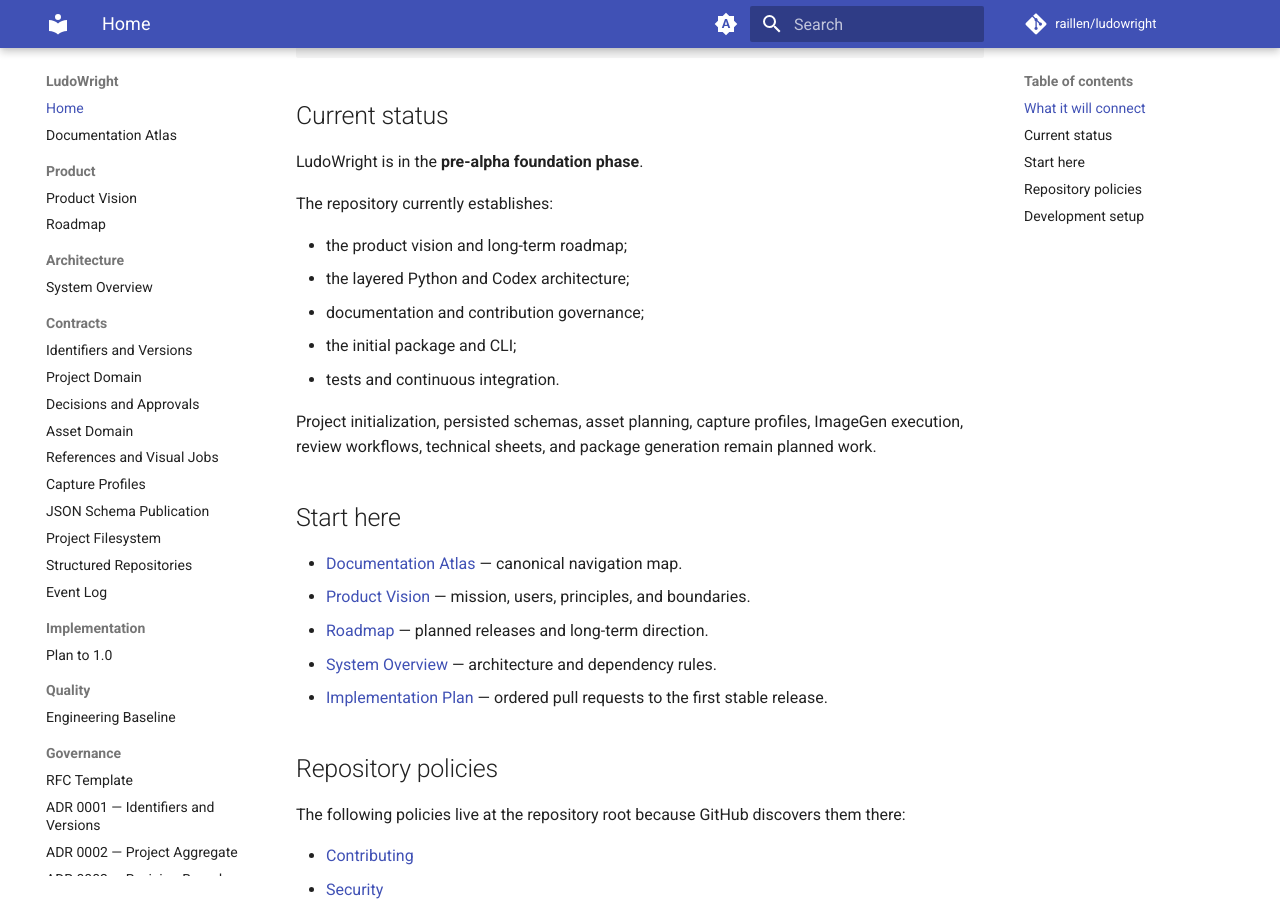
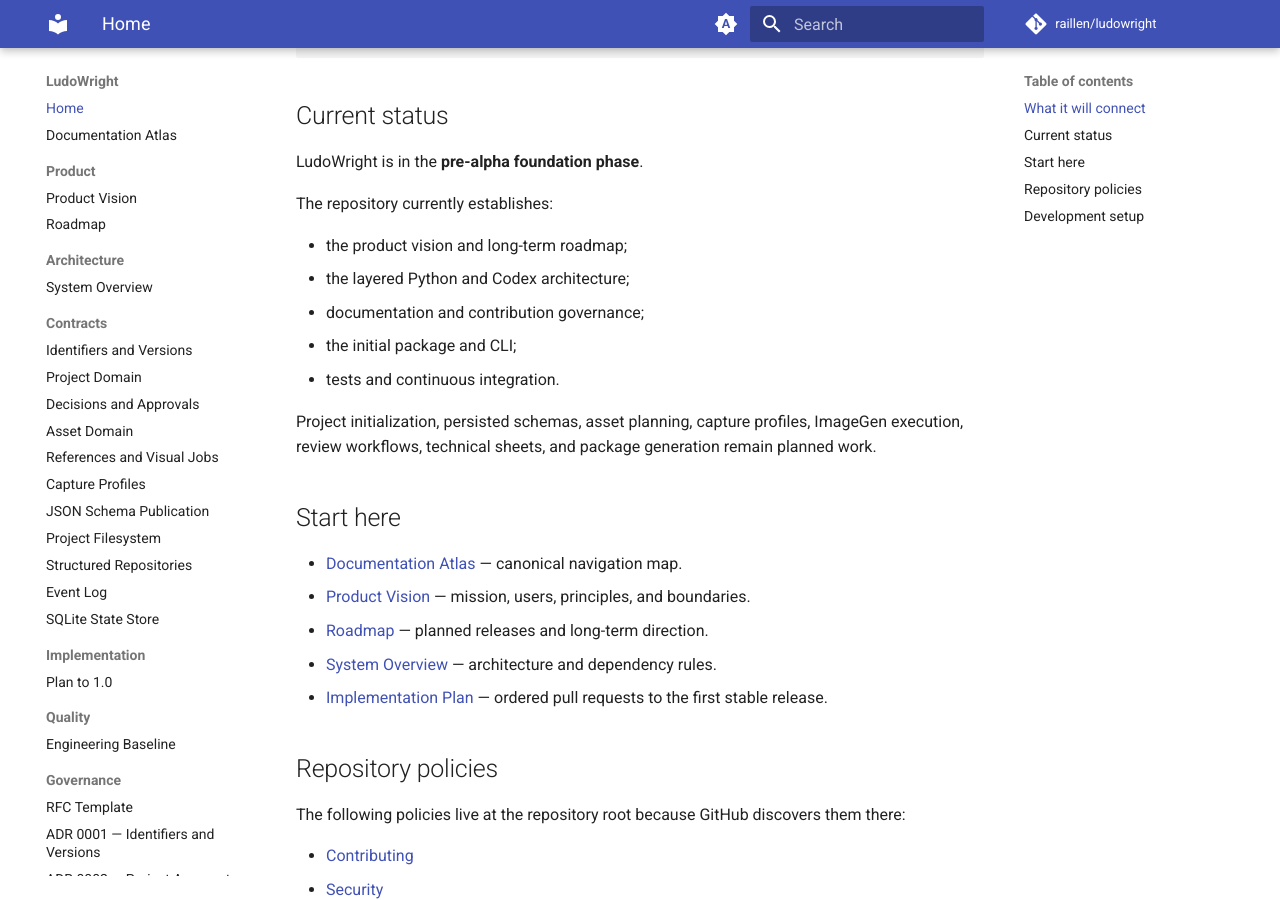
Before and after one commit to raillen/ludowright, an MkDocs documentation site: the page built from docs/index.md, in a window 1280 px wide and 900 px high, scrolled down 383 px. Built offline with MkDocs 1.6.1 and Material for MkDocs 9.7.7, drawn with Linux system fonts in a browser that asks for light colours; comment, search, counter and statistics services are not loaded.

Commit message:
Index SQLite state-store contract and ADR

```diff
--- a/mkdocs.yml
+++ b/mkdocs.yml
@@ -27,6 +27,7 @@
       - Project Filesystem: contracts/PROJECT_FILESYSTEM.md
       - Structured Repositories: contracts/STRUCTURED_REPOSITORIES.md
       - Event Log: contracts/EVENT_LOG.md
+      - SQLite State Store: contracts/STATE_STORE.md
   - Implementation:
       - Plan to 1.0: plans/IMPLEMENTATION_PLAN.md
   - Quality:
@@ -43,6 +44,7 @@
       - ADR 0008 — Safe Project Filesystem: decisions/0008-safe-project-filesystem-boundary.md
       - ADR 0009 — Structured Repositories: decisions/0009-canonical-structured-document-repositories.md
       - ADR 0010 — Hash-Chained Event Log: decisions/0010-hash-chained-append-only-event-log.md
+      - ADR 0011 — Rebuildable SQLite State Index: decisions/0011-rebuildable-sqlite-state-index.md
       - ADR Template: decisions/0000-template.md
   - Operations:
       - Documentation Site: operations/DOCUMENTATION_SITE.md
```
